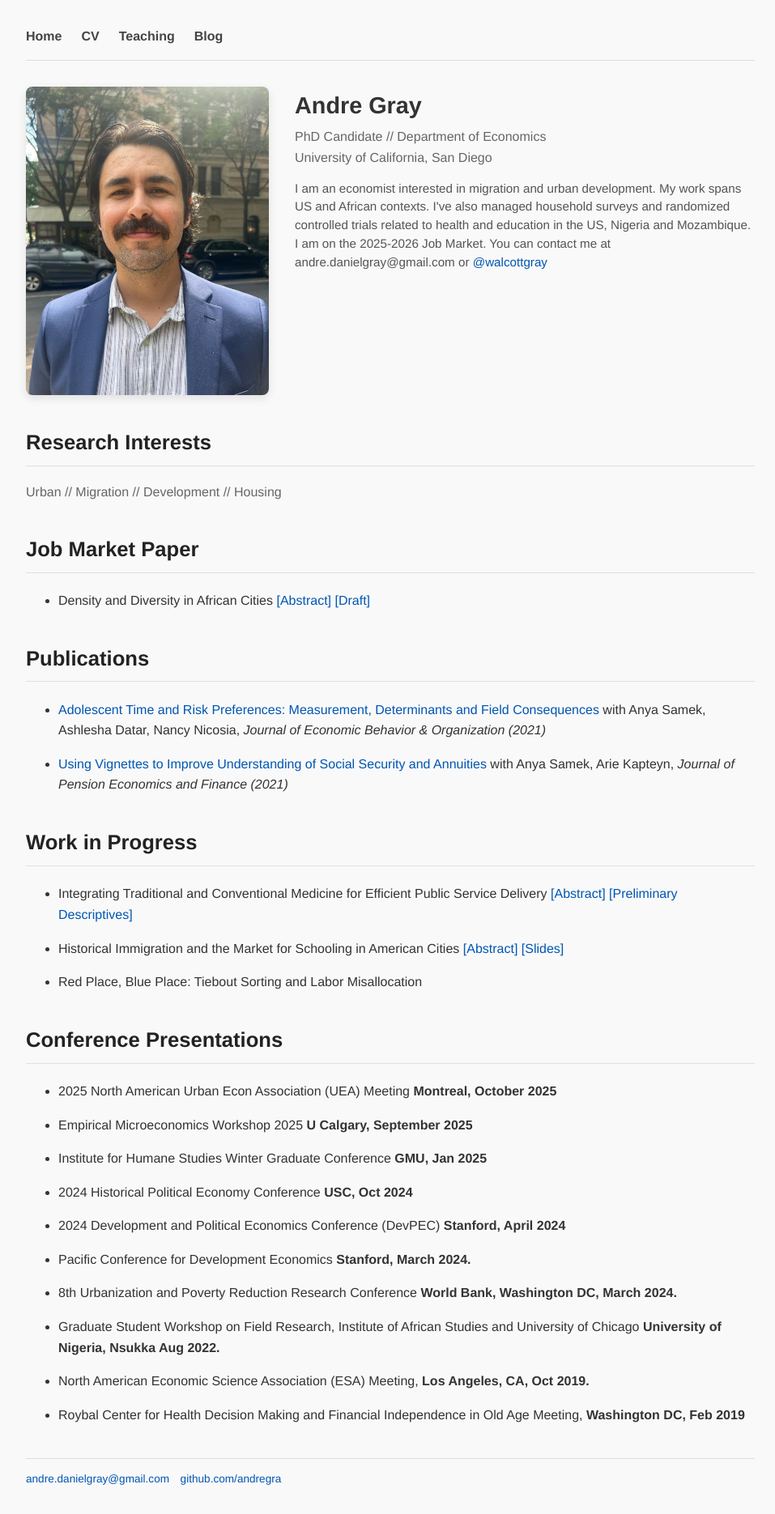
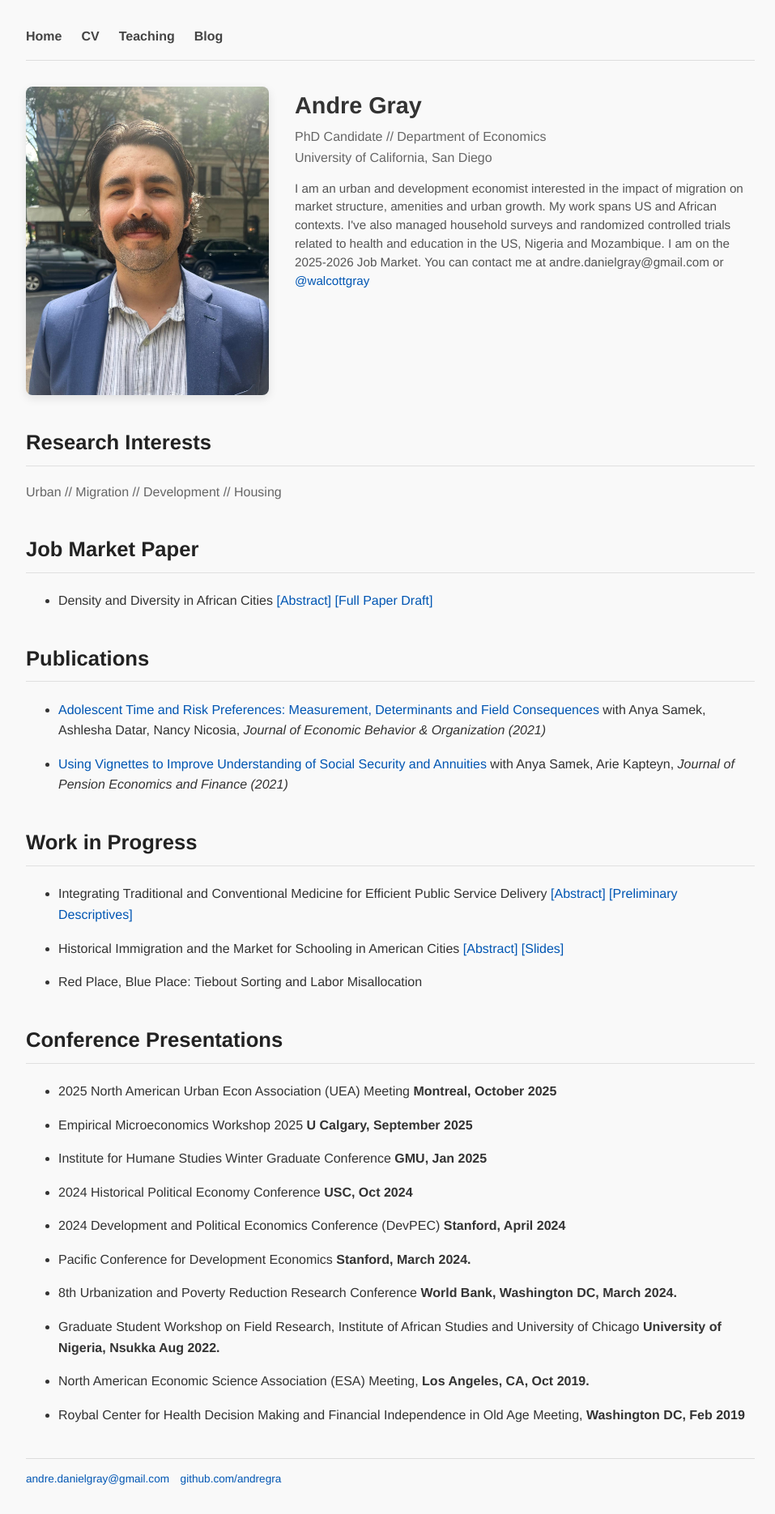
Before and after one commit to andregra/andregra.github.io, a Jekyll site: the page built from index.md, in a window 1280 px wide. Shown: the whole page at 81% size, without its empty margins (158-1115 px from the left). Built offline with Jekyll 4.4.1, drawn with Linux system fonts in a browser that asks for light colours; some of the changed lines change nothing that is shown.

Commit message:
Update index.md

```diff
--- a/index.md
+++ b/index.md
@@ -11,7 +11,7 @@
         <h4>University of California, San Diego</h4>
       </div>
       <p class="blurb">
-        I am an economist interested in migration and urban development. My work spans US and African contexts. I've also managed household surveys and randomized controlled trials related to health and education in the US, Nigeria and Mozambique. I am on the 2025-2026 Job Market. You can contact me at andre.danielgray@gmail.com or <a href="https://x.com/walcottgray">@walcottgray</a>
+        I am an urban and development economist interested in the impact of migration on market structure, amenities and urban growth. My work spans US and African contexts. I've also managed household surveys and randomized controlled trials related to health and education in the US, Nigeria and Mozambique. I am on the 2025-2026 Job Market. You can contact me at andre.danielgray@gmail.com or <a href="https://x.com/walcottgray">@walcottgray</a>
       </p>
     </div>
   </div>
@@ -28,9 +28,9 @@
 	  	<ul class="papers">
 			<li> Density and Diversity in African Cities
     <span class="clickable-paper"> [Abstract] </span>
-    <a href="/assets/andregray_jmp.pdf">[Draft]</a>
+    <a href="/assets/andregray_jmp.pdf">[Full Paper Draft]</a>
     <div class="abstract">
-      To measure the economic impact of migration, it matters not only how many people migrate, but who. In African cities this is particularly stark. High ethnic, linguistic and religous diversity is correlated with low growth and increased conflict among African countries. Migrants from different agro-climatic regions also carry different skills. What is the effect of this diversity on economic performance when migrants from disparate places move into dense cities? In this paper, I disentangle the effects of migrant flows and migrant ethnic composition on productivity in destinations. I build a subnational panel that proxies origin-destination migration across African cities, and use a Bartik-style instrument that identifies shocks to both levels and composition of migrants. I then leverage climate, commodity and conflict data to estimate the role of push and pull shocks on the levels and composition of rural-urban migrants.
+      The impact of migration is not just a function of how many people migrate, but where they come from. Migrants carry region-specific identities, traits and skills that shape outcomes in receiving areas. In rapidly urbanizing African cities, the composition of migrants may play a negative role, as ethnic and linguistic divisions drive conflict and counteract classic agglomeration forces. This paper disentangles the effects of migrant flows and migrant composition on productivity in destinations. I build a subnational panel of internal migrant flows across Africa and develop a nonlinear shift-share instrument that identifies shocks to both levels and the birthplace composition of migrants. Using exogenous variation from climate, commodity and conflict shocks, I identify changes to the size and composition of migrants. I find that cities that receive migrants from more diverse birthplaces have lower short-run growth, but experience long-run urbanization benefits. The effects of migrant composition are heterogenous, with more diverse cities experiencing higher ethnic conflict, but also higher rates of structural transformation. The methods proposed have broad applications to identifying nonlinear effects of migration, when relative group sizes matter for outcomes.
     </div>
   </li>
 			</ul>
```
